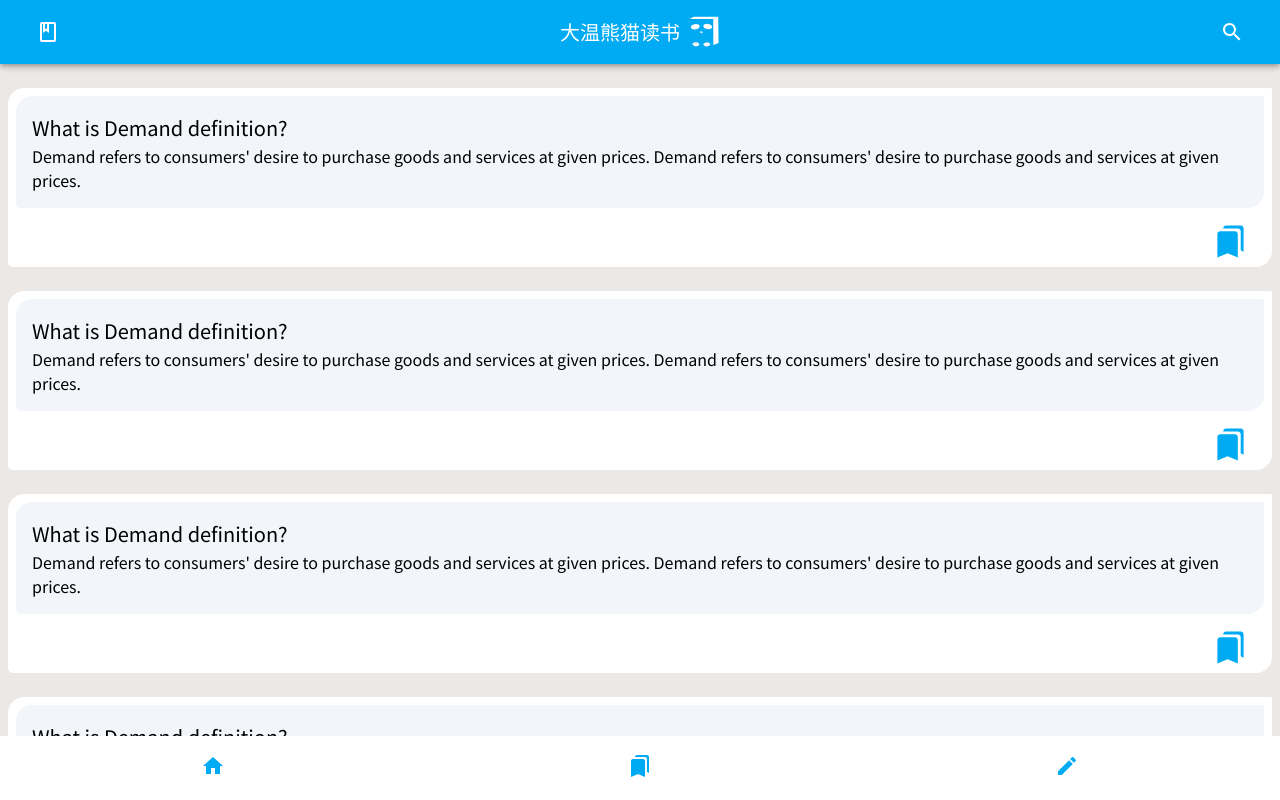
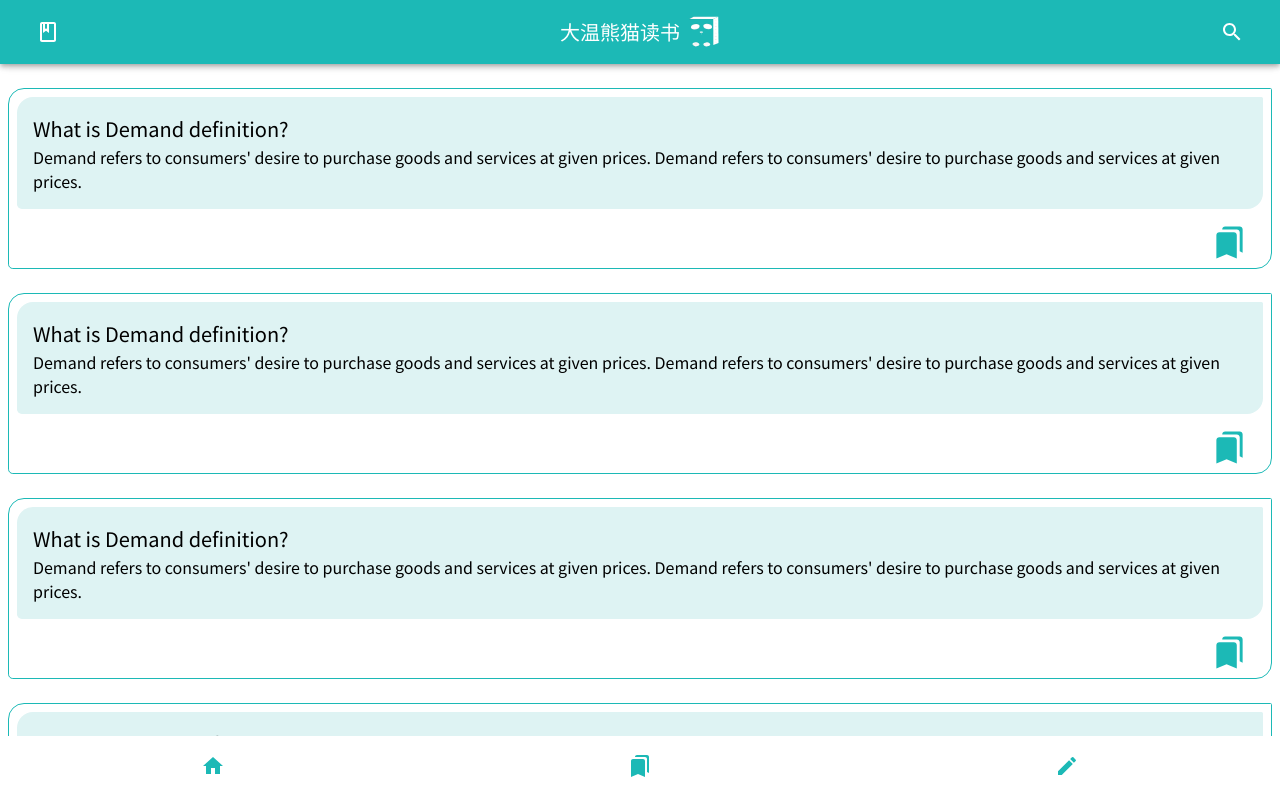
Before and after one commit to de2008de/vanpanda_quiz_card_ui, a React (Create React App) app: page /bookmarks in a window 1280 px wide. Built offline with nearby package versions, Linux system fonts and the light colour scheme.

Commit message:
Change theme color

```diff
--- a/src/assets/css/AppShell/AppShell.css
+++ b/src/assets/css/AppShell/AppShell.css
@@ -1,5 +1,5 @@
 body {
-    background-color: #ECE8E5
+    background-color: #fff;
 }
 
 .App {
--- a/src/components/Card/DetailCard.js
+++ b/src/components/Card/DetailCard.js
@@ -10,10 +10,13 @@ const useStyles = makeStyles(theme => ({
         backgroundColor: "#fff",
         padding: "0.5rem",
         margin: "1.5rem 0.5rem",
-        borderRadius: "1rem 0.1rem 1rem 0.3rem"
+        borderRadius: "1rem 0.1rem 1rem 0.3rem",
+        borderWidth: "0.1rem",
+        borderStyle: "solid",
+        borderColor: theme.palette.primary.main
     },
     content: {
-        backgroundColor: "#F2F5FA",
+        backgroundColor: theme.palette.primary.light,
         borderRadius: "inherit",
         padding: "1rem"
     },
--- a/src/components/Card/StudyCard.js
+++ b/src/components/Card/StudyCard.js
@@ -10,11 +10,15 @@ import SFULogoSVG from "../../assets/svg/sfu_logo.svg";
 import UBCLogoSVG from "../../assets/svg/ubc_logo.svg";
 import ConceptCard from "./ConceptCard";
 
-const useStyles = makeStyles({
+const useStyles = makeStyles(theme => ({
     card: {
         width: "90%",
         minHeight: "12rem",
-        margin: "1rem auto"
+        margin: "1rem auto",
+        backgroundColor: "#fff",
+        borderColor: theme.palette.primary.main,
+        borderWidth: "0.1rem",
+        borderStyle: "solid"
     },
     svg: {
         width: "3rem"
@@ -25,10 +29,10 @@ const useStyles = makeStyles({
         alignItems: "center"
     },
     conceptCardContainer: {
-        backgroundColor: "#F7F6F4",
+        backgroundColor: theme.palette.primary.light,
         padding: "0.3rem 0.6rem"
     }
-});
+}));
 
 const readingFontFamily = "'Noto Serif', serif";
 
--- a/src/components/commons/AddStudyCardPage.js
+++ b/src/components/commons/AddStudyCardPage.js
@@ -32,7 +32,7 @@ const useStyles = makeStyles(theme => ({
         position: "relative"
     },
     conceptCardInnerInput: {
-        backgroundColor: "#F2F5FA",
+        backgroundColor: theme.palette.primary.light,
         borderRadius: "inherit",
         padding: "1rem 1.5rem 1rem 1rem"
     },
--- a/src/theme/WCTheme.js
+++ b/src/theme/WCTheme.js
@@ -7,15 +7,15 @@ const WCTheme = createMuiTheme({
     },
     palette: {
         primary: {
-            light: "#50c5f7",
-            main: "#00abf4",
-            dark: "#008ad1",
+            light: "#def3f3",
+            main: "#1cb9b6",
+            dark: "#009a93",
             contrastText: "#fff"
         },
         secondary: {
-            light: "#ff6a34",
-            main: "#f44900",
-            dark: "#d93a00",
+            light: "#ffebee",
+            main: "#b91c1f",
+            dark: "#a30f13",
             contrastText: "#fff"
         },
         error: {
```
